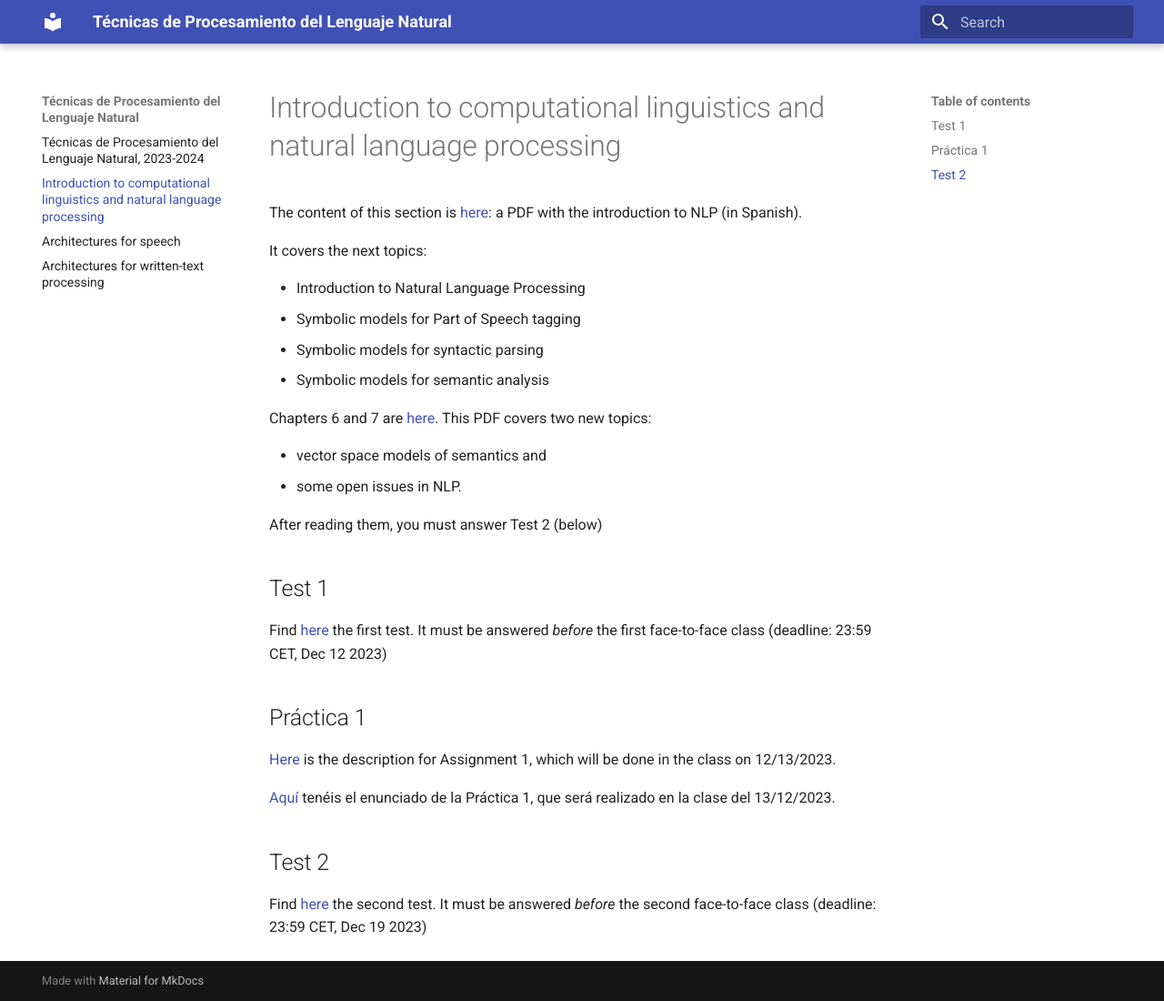
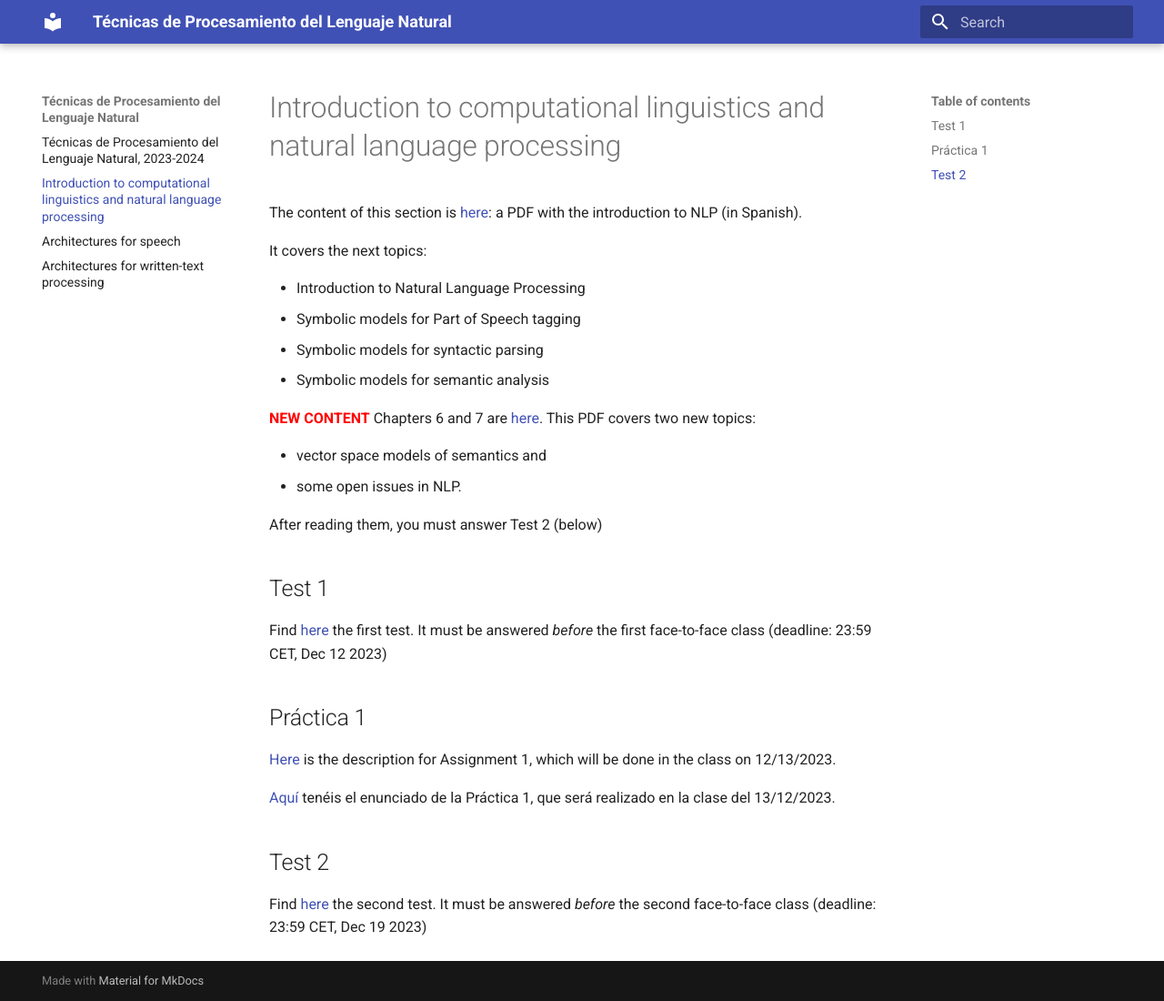
Before and after one commit to jaspock/tpln2324, an MkDocs documentation site: the page built from docs/cl.md, in a window 1280 px wide and 1100 px high. Shown: the whole window at 91% size. Built offline with MkDocs 1.6.1 and Material for MkDocs 9.7.7, drawn with Linux system fonts in a browser that asks for light colours.

Commit message:
Update cl.md

```diff
--- a/docs/cl.md
+++ b/docs/cl.md
@@ -9,7 +9,7 @@ It covers the next topics:
 - Symbolic models for syntactic parsing
 - Symbolic models for semantic analysis
 
-Chapters 6 and 7 are [here](TecnicasPLN-1_v03_caps6-7.pdf). This PDF covers two new topics:
+<font color="red">**NEW CONTENT**</font> Chapters 6 and 7 are [here](TecnicasPLN-1_v03_caps6-7.pdf). This PDF covers two new topics:
 
 - vector space models of semantics and
 - some open issues in NLP.
```
